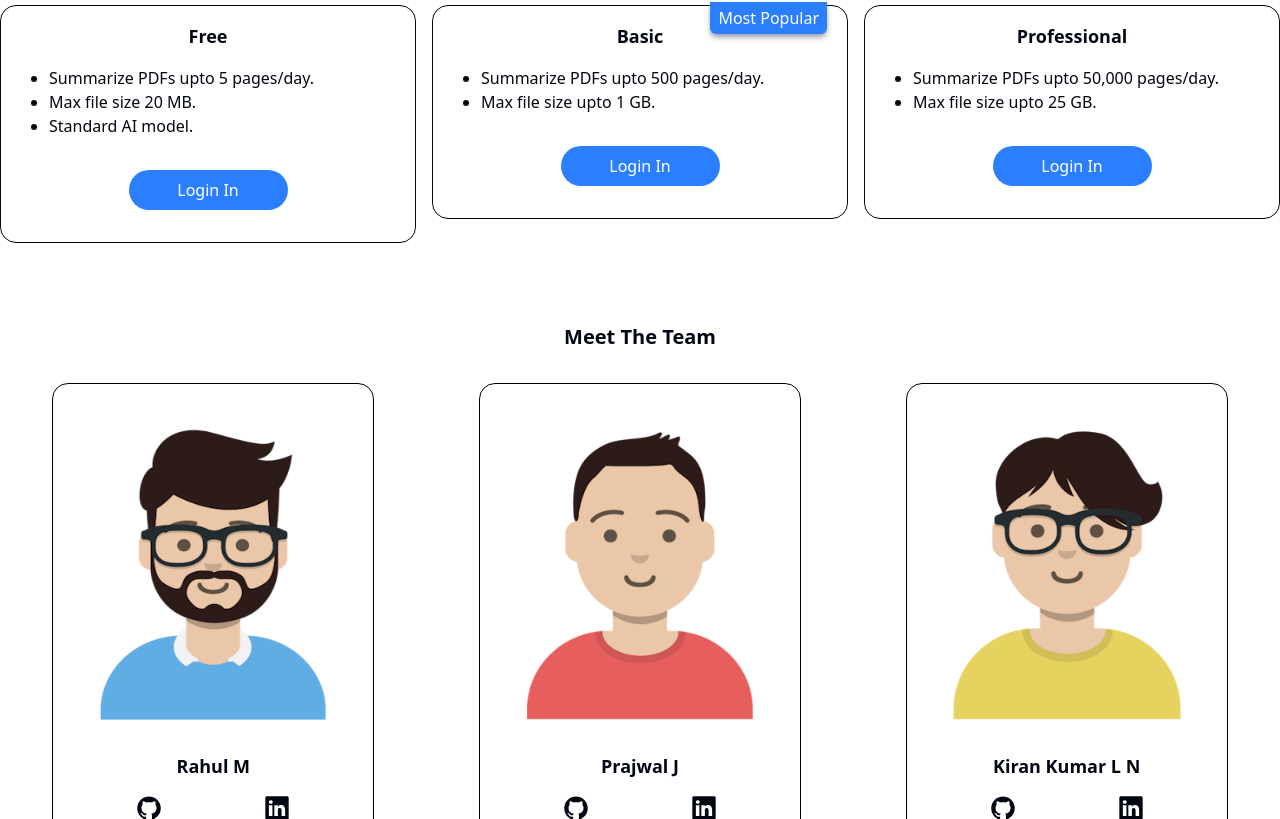
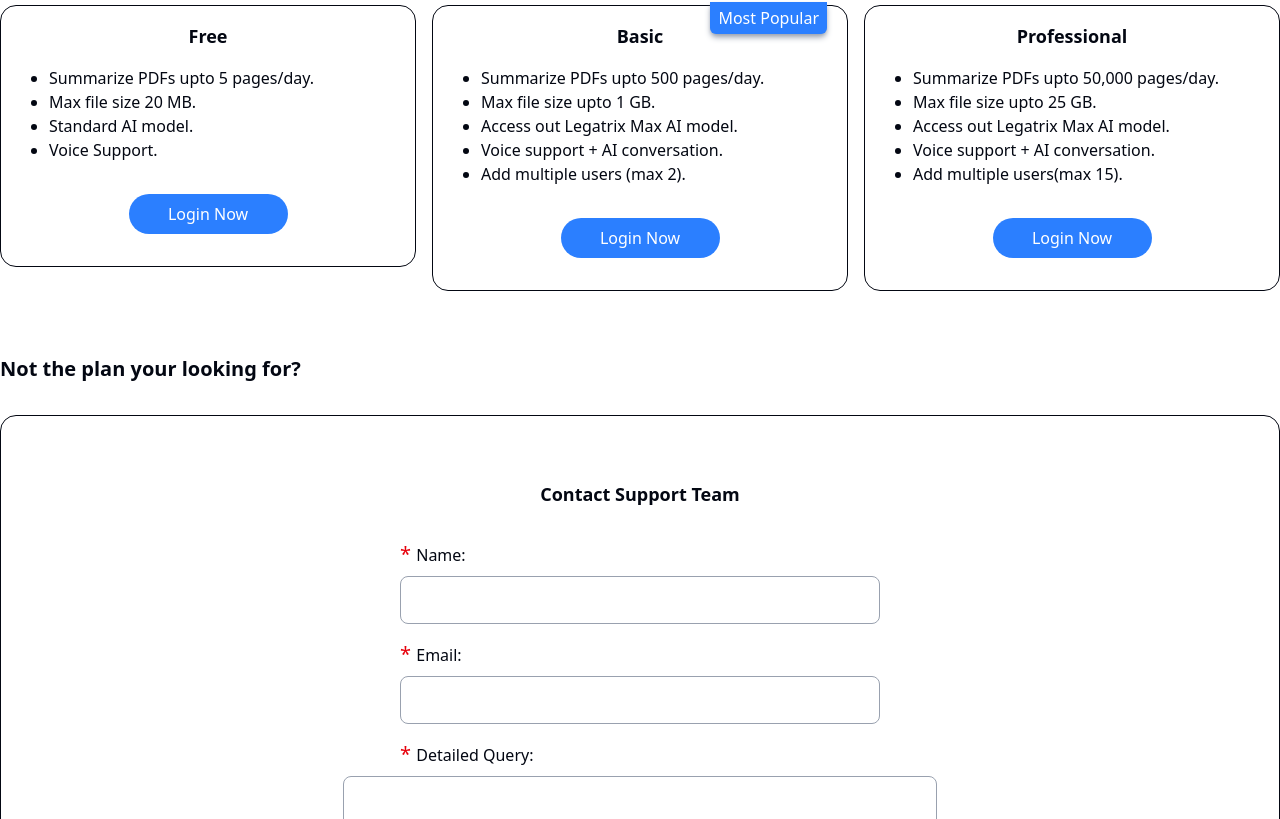
Before and after one commit to Prajwal-J03/documentation-assistant, a React (Vite) app in the folder client/: page / in a window 1280 px wide. Shown: the part 161-980 px from the top of the page. Built offline with nearby package versions, Linux system fonts and the light colour scheme.

Commit message:
Created contact support team component in pricing

```diff
--- a/client/src/Pages/Pricing.jsx
+++ b/client/src/Pages/Pricing.jsx
@@ -4,31 +4,53 @@ const Pricing = () => {
     return (
         <div className='container mx-auto mb-20'>
             <h1 className='text-xl font-bold text-center mb-8'>Pricing</h1>
-            <div className='flex items-start justify-between'>
+            <div className='flex items-start justify-between mb-16'>
                 <div className='border rounded-2xl py-4 px-12 w-104 hover:shadow-md'>
                     <h4 className='text-lg font-bold text-center mb-4'>Free</h4>
                     <ul className='list-disc'>
                         <li>Summarize PDFs upto 5 pages/day.</li>
                         <li>Max file size 20 MB.</li>
                         <li>Standard AI model.</li>
+                        <li>Voice Support.</li>
                     </ul>
-                    <button className='bg-blue-500 text-white font-medium w-1/2 block mx-auto mt-8 mb-4 rounded-full py-2'>Login In</button>
+                    <button className='bg-blue-500 text-white font-medium w-1/2 block mx-auto mt-8 mb-4 rounded-full py-2 cursor-pointer'>Login Now</button>
                 </div>
                 <div className='border rounded-2xl py-4 px-12 w-104 hover:shadow-md relative'>
                     <h4 className='text-lg font-bold text-center mb-4'>Basic <span className='bg-blue-500 text-base font-medium px-2 py-1 rounded-b-md absolute -top-1 right-5 shadow-md shadow-gray-400 text-white '>Most Popular</span></h4>
                     <ul className='list-disc'>
                         <li>Summarize PDFs upto 500 pages/day.</li>
                         <li>Max file size upto 1 GB.</li>
+                        <li>Access out Legatrix Max AI model.</li>
+                        <li>Voice support + AI conversation.</li>
+                        <li>Add multiple users (max 2).</li>
                     </ul>
-                    <button className='bg-blue-500 text-white font-medium w-1/2 block mx-auto mt-8 mb-4 rounded-full py-2'>Login In</button>
+                    <button className='bg-blue-500 text-white font-medium w-1/2 block mx-auto mt-8 mb-4 rounded-full py-2 cursor-pointer'>Login Now</button>
                 </div>
                 <div className='border rounded-2xl py-4 px-12 w-104 hover:shadow-md'>
                     <h4 className='text-lg font-bold text-center mb-4'>Professional</h4>
                     <ul className='list-disc'>
                         <li>Summarize PDFs upto 50,000 pages/day.</li>
                         <li>Max file size upto 25 GB.</li>
+                        <li>Access out Legatrix Max AI model.</li>
+                        <li>Voice support + AI conversation.</li>
+                        <li>Add multiple users(max 15).</li>
                     </ul>
-                    <button className='bg-blue-500 text-white font-medium w-1/2 block mx-auto mt-8 mb-4 rounded-full py-2'>Login In</button>
+                    <button className='bg-blue-500 text-white font-medium w-1/2 block mx-auto mt-8 mb-4 rounded-full py-2 cursor-pointer'>Login Now</button>
+                </div>
+            </div>
+            <div>
+                <h1 className='text-xl font-bold mb-8'>Not the plan your looking for?</h1>
+                <div className='w-full border rounded-2xl flex flex-col items-center justify-between py-16 mb-8'>
+                    <h4 className='text-lg font-bold mb-8'>Contact Support Team</h4>
+                    <p className='w-120 mb-2'><span className='text-xl text-red-600'>* </span>Name: </p>
+                    <input type="text" name="name" id="name" className='border border-gray-400 h-12 w-120 rounded-lg px-4 mb-4' required />
+                    <p className='w-120 mb-2'><span className='text-xl text-red-600'>* </span>Email: </p>
+                    <input type="email" name="email" id="email" className='border border-gray-400 h-12 w-120 rounded-lg px-4 mb-4' required />
+                    <p className='w-120 mb-2'><span className='text-xl text-red-600'>* </span>Detailed Query: </p>
+                    <textarea name="query" id="query" rows='8' cols='59' className='border border-gray-400 rounded-lg px-4 py-2 mb-4'></textarea>
+                    <p className='w-118 mt-8'>Or else you can contact us from below email id or mobile number:</p>
+                    <p className='w-118 mt-4'>Email id: <b>contactus@ailegatrix</b></p>
+                    <p className='w-118 mt-4'>Contact number: <b>+91 1234567890</b></p>
                 </div>
             </div>
         </div>
```
